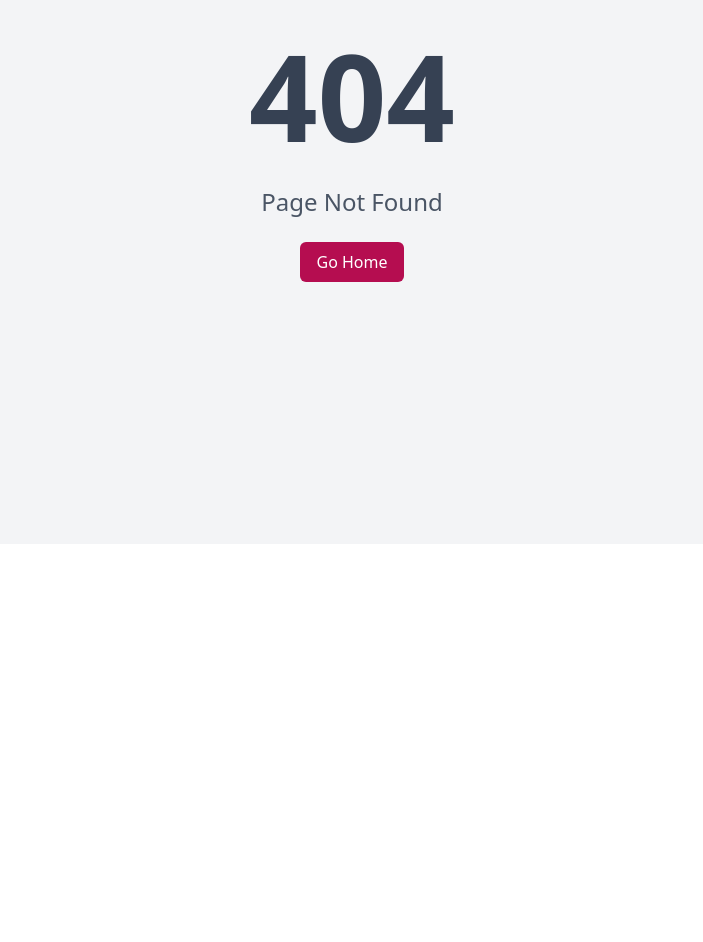
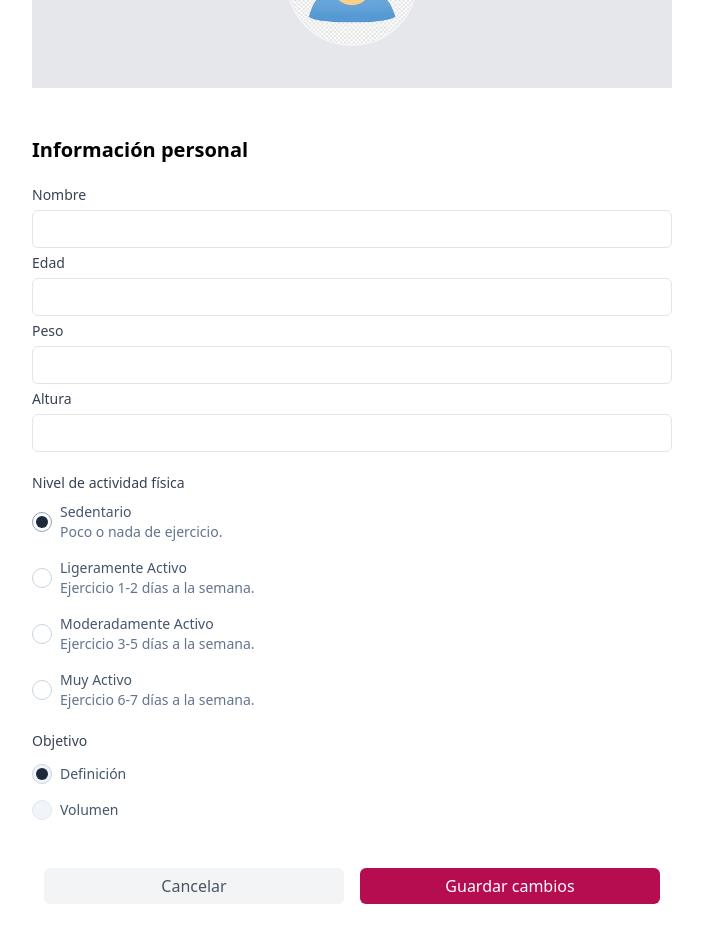
Before and after one commit to No-Country-simulation/equipo-s21-18-m-webapp, a React (Vite) app in the folder frontend/: page /profile in a window 1280 px wide. Before the commit this address had no page. Shown: the part 320-1262 px from the top of the page, without its empty margins (288-991 px from the left). Before the commit the page ends 864 px from the top, so only its background shows below. Built offline with nearby package versions, Linux system fonts and the light colour scheme.

Commit message:
Se agrega seccion Perfil de usuario

```diff
--- a/frontend/src/App.jsx
+++ b/frontend/src/App.jsx
@@ -8,6 +8,7 @@ import { ExerciseLibrary } from './pages/ExerciseLibrary';
 import { ExerciseDetail } from './pages/ExerciseDetail';
 import { RoutineLibrary } from './pages/RoutineLibrary';
 import { RoutineDetails } from './pages/RoutineDetails';
+import Profile from './pages/Profile';
 
 function App() {
   return (
@@ -22,6 +23,7 @@ function App() {
           <Route path='/exercise-detail/:id' element={<ExerciseDetail />} />
           <Route path='/routines' element={<RoutineLibrary />} />
           <Route path='/routine-details/:id' element={<RoutineDetails />} />
+          <Route path='/profile' element={<Profile />}/>
           <Route path='*' element={<NotFound />} />
         </Routes>
       </Router>
--- a/frontend/src/components/Navbar.jsx
+++ b/frontend/src/components/Navbar.jsx
@@ -38,7 +38,6 @@ export default function Navbar() {
     }
   }, [localStorage.getItem("jwt")]);
 
-
   // Función para cerrar sesión
   const handleLogout = () => {
     setLoggingOut(true); // Establece loggingOut a true para mostrar el mensaje de cierre de sesión
@@ -51,7 +50,6 @@ export default function Navbar() {
       navigate("/login");
     }, 1000);
   };
-
 
   return (
     <>
@@ -96,14 +94,20 @@ export default function Navbar() {
             {isOpen && (
               <div className="absolute top-full right-0 mt-2 w-48 rounded-lg bg-white p-2 shadow-lg">
                 <ul className="text-sm text-gray-700">
-                  <li className="rounded p-2 hover:bg-gray-100">Perfil</li>
                   <li className="rounded p-2 hover:bg-gray-100">
-                    Configuración
+                    <Link to="/profile" className="block w-full" onClick={()=> {setIsOpen(false)}}>
+                      <div className="h-full w-full">
+                        Perfil
+                      </div>
+                    </Link>
                   </li>
                   <li className="rounded p-2 hover:bg-gray-100">
-                  <button onClick={handleLogout} className="w-full text-left cursor-pointer">
+                    <button
+                      onClick={handleLogout}
+                      className="w-full cursor-pointer text-left"
+                    >
                       {loggingOut ? "Cerrando sesión..." : "Cerrar sesión"}
-                  </button>
+                    </button>
                   </li>
                 </ul>
               </div>
--- /dev/null
+++ b/frontend/src/pages/Profile.jsx
@@ -0,0 +1,230 @@
+import avatar from "/avatar.jpg";
+
+export default function Profile() {
+  return (
+    <>
+      <section className="mx-auto flex max-w-[50%] flex-col">
+        <h1 className="my-2 mt-8 text-3xl font-bold">Editar perfil</h1>
+        <span className="text-[13px] text-[#4B5563]">
+          Actualiza tu información personal
+        </span>
+
+        <div className="my-8 flex h-[216px] w-full items-center justify-center bg-[#E5E7EB]">
+          <img
+            className="h-32 w-32 rounded-full ring-2 ring-gray-100"
+            src={avatar}
+          />
+        </div>
+
+        <form className="flex flex-col">
+          <h2 className="my-4 text-xl font-semibold">Información personal</h2>
+          <label className="py-2 text-sm leading-none font-medium text-[#374151]">
+            Nombre
+          </label>
+          <input
+            className="h10 w-full rounded-md border border-[#e4e4e4] px-3 py-2 text-sm"
+            type="text"
+          />
+
+          <label className="py-2 text-sm leading-none font-medium text-[#374151]">
+            Edad
+          </label>
+          <input
+            className="h10 w-full rounded-md border border-[#e4e4e4] px-3 py-2 text-sm"
+            type="numer"
+          />
+
+          <label className="py-2 text-sm leading-none font-medium text-[#374151]">
+            Peso
+          </label>
+          <input
+            className="h10 w-full rounded-md border border-[#e4e4e4] px-3 py-2 text-sm"
+            type="numer"
+          />
+
+          <label className="py-2 text-sm leading-none font-medium text-[#374151]">
+            Altura
+          </label>
+          <input
+            className="h10 w-full rounded-md border border-[#e4e4e4] px-3 py-2 text-sm"
+            type="numer"
+          />
+
+
+          <label className="my-4 mb-1 py-2 text-sm leading-none font-medium text-[#374151]">
+            Nivel de actividad física
+          </label>
+
+          <div className="flex flex-col gap-4">
+            {/* Sedentario */}
+            <div className="inline-flex items-center">
+              <label
+                className="relative flex cursor-pointer items-center"
+                htmlFor="sedentario"
+              >
+                <input
+                  name="nivelActividad"
+                  type="radio"
+                  className="peer h-5 w-5 cursor-pointer appearance-none rounded-full border border-slate-300 transition-all checked:border-slate-400"
+                  id="sedentario"
+                  defaultChecked
+                />
+                <span className="absolute top-1/2 left-1/2 h-3 w-3 -translate-x-1/2 -translate-y-1/2 transform rounded-full bg-slate-800 opacity-0 transition-opacity duration-200 peer-checked:opacity-100"></span>
+              </label>
+              <label
+                className="ml-2 cursor-pointer text-sm text-slate-600"
+                htmlFor="sedentario"
+              >
+                <div>
+                  <p className="font-medium">Sedentario</p>
+                  <p className="text-slate-500">Poco o nada de ejercicio.</p>
+                </div>
+              </label>
+            </div>
+
+            {/* Ligeramente Activo */}
+            <div className="inline-flex items-center">
+              <label
+                className="relative flex cursor-pointer items-center"
+                htmlFor="ligeramenteActivo"
+              >
+                <input
+                  name="nivelActividad"
+                  type="radio"
+                  className="peer h-5 w-5 cursor-pointer appearance-none rounded-full border border-slate-300 transition-all checked:border-slate-400"
+                  id="ligeramenteActivo"
+                />
+                <span className="absolute top-1/2 left-1/2 h-3 w-3 -translate-x-1/2 -translate-y-1/2 transform rounded-full bg-slate-800 opacity-0 transition-opacity duration-200 peer-checked:opacity-100"></span>
+              </label>
+              <label
+                className="ml-2 cursor-pointer text-sm text-slate-600"
+                htmlFor="ligeramenteActivo"
+              >
+                <div>
+                  <p className="font-medium">Ligeramente Activo</p>
+                  <p className="text-slate-500">
+                    Ejercicio 1-2 días a la semana.
+                  </p>
+                </div>
+              </label>
+            </div>
+
+            {/* Moderadamente Activo */}
+            <div className="inline-flex items-center">
+              <label
+                className="relative flex cursor-pointer items-center"
+                htmlFor="moderadamenteActivo"
+              >
+                <input
+                  name="nivelActividad"
+                  type="radio"
+                  className="peer h-5 w-5 cursor-pointer appearance-none rounded-full border border-slate-300 transition-all checked:border-slate-400"
+                  id="moderadamenteActivo"
+                />
+                <span className="absolute top-1/2 left-1/2 h-3 w-3 -translate-x-1/2 -translate-y-1/2 transform rounded-full bg-slate-800 opacity-0 transition-opacity duration-200 peer-checked:opacity-100"></span>
+              </label>
+              <label
+                className="ml-2 cursor-pointer text-sm text-slate-600"
+                htmlFor="moderadamenteActivo"
+              >
+                <div>
+                  <p className="font-medium">Moderadamente Activo</p>
+                  <p className="text-slate-500">
+                    Ejercicio 3-5 días a la semana.
+                  </p>
+                </div>
+              </label>
+            </div>
+
+            {/* Muy Activo */}
+            <div className="inline-flex items-center">
+              <label
+                className="relative flex cursor-pointer items-center"
+                htmlFor="muyActivo"
+              >
+                <input
+                  name="nivelActividad"
+                  type="radio"
+                  className="peer h-5 w-5 cursor-pointer appearance-none rounded-full border border-slate-300 transition-all checked:border-slate-400"
+                  id="muyActivo"
+                />
+                <span className="absolute top-1/2 left-1/2 h-3 w-3 -translate-x-1/2 -translate-y-1/2 transform rounded-full bg-slate-800 opacity-0 transition-opacity duration-200 peer-checked:opacity-100"></span>
+              </label>
+              <label
+                className="ml-2 cursor-pointer text-sm text-slate-600"
+                htmlFor="muyActivo"
+              >
+                <div>
+                  <p className="font-medium">Muy Activo</p>
+                  <p className="text-slate-500">
+                    Ejercicio 6-7 días a la semana.
+                  </p>
+                </div>
+              </label>
+            </div>
+          </div>
+
+          <label className="my-4 mb-2 py-2 text-sm leading-none font-medium text-[#374151]">
+            Objetivo
+          </label>
+
+          <div className="flex flex-col gap-4">
+            { /* Definición */ }
+            <div className="inline-flex items-center">
+              <label
+                className="relative flex cursor-pointer items-center"
+                htmlFor="definicion"
+              >
+                <input
+                  name="objetive"
+                  type="radio"
+                  className="peer h-5 w-5 cursor-pointer appearance-none rounded-full border border-slate-200 bg-slate-100 transition-all checked:border-slate-300"
+                  id="definicion"
+                  defaultChecked
+                />
+                <span className="absolute top-1/2 left-1/2 h-3 w-3 -translate-x-1/2 -translate-y-1/2 transform rounded-full bg-slate-800 opacity-0 transition-opacity duration-200 peer-checked:opacity-100"></span>
+              </label>
+              <label
+                className="ml-2 cursor-pointer text-sm text-slate-600"
+                htmlFor="definicion"
+              >
+                Definición
+              </label>
+            </div>
+
+            { /* Volumen */ }
+            <div className="inline-flex items-center">
+              <label
+                className="relative flex cursor-pointer items-center"
+                htmlFor="volumen"
+              >
+                <input
+                  name="objetive"
+                  type="radio"
+                  className="peer h-5 w-5 cursor-pointer appearance-none rounded-full border border-slate-200 bg-slate-100 transition-all checked:border-slate-300"
+                  id="volumen"
+                />
+                <span className="absolute top-1/2 left-1/2 h-3 w-3 -translate-x-1/2 -translate-y-1/2 transform rounded-full bg-slate-800 opacity-0 transition-opacity duration-200 peer-checked:opacity-100"></span>
+              </label>
+              <label
+                className="ml-2 cursor-pointer text-sm text-slate-600"
+                htmlFor="volumen"
+              >
+                Volumen
+              </label>
+            </div>
+          </div>
+
+          <div className="flex justify-center gap-4 my-12">
+            <button className="h-[2.25rem] w-[300px] cursor-pointer content-center rounded-[6px] bg-[#F3F4F6] px-3 text-[#4B5563] transition duration-700">
+              Cancelar
+            </button>
+            <button className="bg-primary h-[2.25rem] w-[300px] cursor-pointer content-center rounded-[6px] px-3 text-white">
+              Guardar cambios
+            </button>
+          </div>
+        </form>
+      </section>
+    </>
+  );
+}
```
